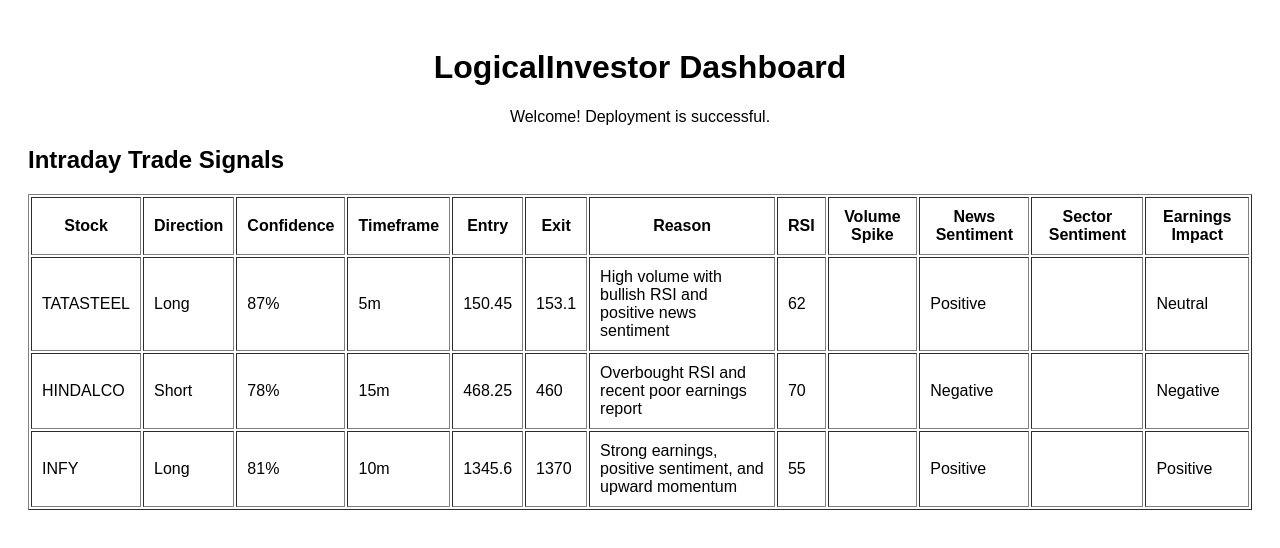
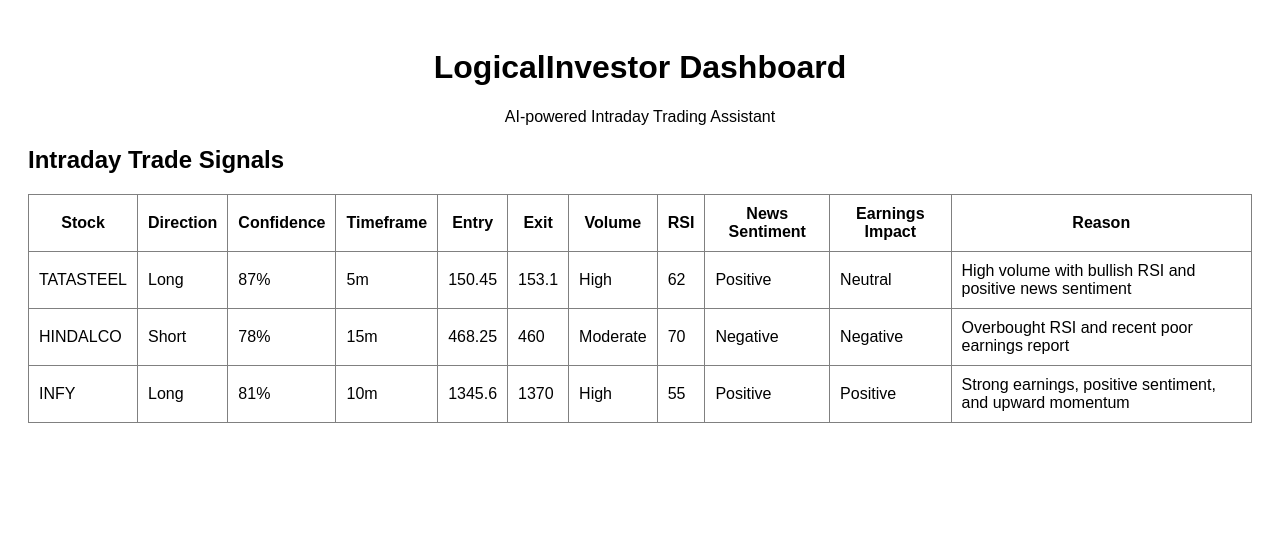
Before and after one commit to baddamsahithreddy/investor, a Next.js app: page / in a window 1280 px wide. Shown: the top 548 px of the page. Built offline with nearby package versions, Linux system fonts and the light colour scheme.

Commit message:
Update index.js

```diff
--- a/pages/index.js
+++ b/pages/index.js
@@ -6,9 +6,13 @@
 
   useEffect(() => {
     async function fetchData() {
-      const response = await fetch("/api/signals");
-      const data = await response.json();
-      setSignals(data);
+      try {
+        const response = await fetch("/api/signals");
+        const data = await response.json();
+        setSignals(data);
+      } catch (error) {
+        console.error("Failed to fetch signals:", error);
+      }
     }
     fetchData();
   }, []);
@@ -16,13 +20,13 @@
   return (
     <div style={{ padding: "20px", fontFamily: "Arial" }}>
       <h1 style={{ textAlign: "center" }}>LogicalInvestor Dashboard</h1>
-      <p style={{ textAlign: "center" }}>Welcome! Deployment is successful.</p>
+      <p style={{ textAlign: "center" }}>AI-powered Intraday Trading Assistant</p>
       <div>
         <h2>Intraday Trade Signals</h2>
         {signals.length === 0 ? (
           <p>Loading signals...</p>
         ) : (
-          <table border="1" cellPadding="10" style={{ width: "100%" }}>
+          <table border="1" cellPadding="10" style={{ width: "100%", borderCollapse: "collapse" }}>
             <thead>
               <tr>
                 <th>Stock</th>
@@ -31,12 +35,11 @@
                 <th>Timeframe</th>
                 <th>Entry</th>
                 <th>Exit</th>
+                <th>Volume</th>
+                <th>RSI</th>
+                <th>News Sentiment</th>
+                <th>Earnings Impact</th>
                 <th>Reason</th>
-                <th>RSI</th>
-                <th>Volume Spike</th>
-                <th>News Sentiment</th>
-                <th>Sector Sentiment</th>
-                <th>Earnings Impact</th>
               </tr>
             </thead>
             <tbody>
@@ -48,12 +51,11 @@
                   <td>{signal.timeframe}</td>
                   <td>{signal.entry}</td>
                   <td>{signal.exit}</td>
+                  <td>{signal.volume}</td>
+                  <td>{signal.rsi}</td>
+                  <td>{signal.newsSentiment}</td>
+                  <td>{signal.earningsImpact}</td>
                   <td>{signal.reason}</td>
-                  <td>{signal.rsi}</td>
-                  <td>{signal.volumeSpike}</td>
-                  <td>{signal.newsSentiment}</td>
-                  <td>{signal.sectorSentiment}</td>
-                  <td>{signal.earningsImpact}</td>
                 </tr>
               ))}
             </tbody>
```
